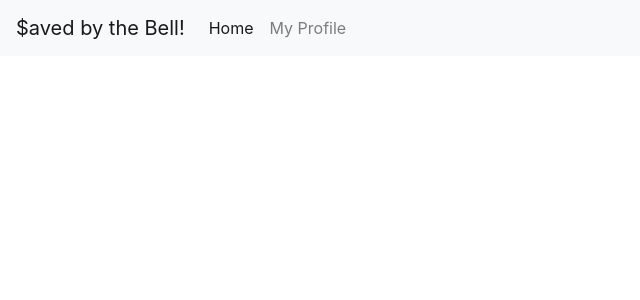
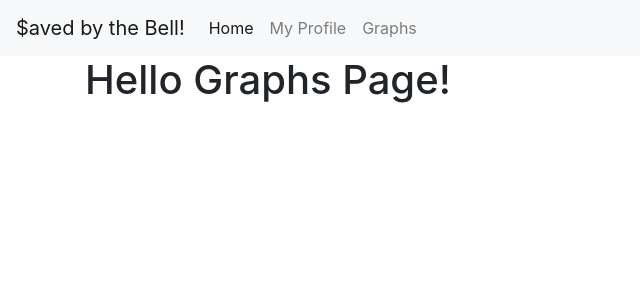
Before and after one commit to pattywitwhy/saved_by_the_bell_vue_app, a Vue app: page /graphs in a window 1280 px wide. Shown: the top 300 px of the page, without its empty margins (0-640 px from the left). Built offline with nearby package versions, Linux system fonts and the light colour scheme.

Commit message:
Started graphs.vue

```diff
--- a/src/App.vue
+++ b/src/App.vue
@@ -2,7 +2,7 @@
   <div id="app">
     <div id="nav">
       <nav class="navbar navbar-expand-lg navbar-light bg-light">
-        <a class="navbar-brand" href="#">$aved by the Bell!</a>
+        <router-link class="navbar-brand" to="/">$aved by the Bell!</router-link>
         <button class="navbar-toggler" type="button" data-toggle="collapse" data-target="#navbarSupportedContent" aria-controls="navbarSupportedContent" aria-expanded="false" aria-label="Toggle navigation">
           <span class="navbar-toggler-icon"></span>
         </button>
@@ -10,10 +10,13 @@
         <div class="collapse navbar-collapse" id="navbarSupportedContent">
           <ul class="navbar-nav mr-auto">
             <li class="nav-item active">
-              <a class="nav-link" href="#">Home <span class="sr-only">(current)</span></a>
+              <router-link class="nav-link" to="#">Home <span class="sr-only">(current)</span></router-link>
             </li>
             <li class="nav-item">
-              <a class="nav-link" href="#">My Profile</a>
+              <router-link class="nav-link" to="#">My Profile</router-link>
+            </li>
+            <li class="nav-item">
+              <router-link class="nav-link" to="graphs">Graphs</router-link>
             </li>
           </ul>
         </div>
--- /dev/null
+++ b/src/views/Graphs.vue
@@ -0,0 +1,25 @@
+<template>
+  <div class="graphs">
+    <div class="container">
+      <h1>Hello Graphs Page!</h1>
+    </div>
+  </div>
+</template>
+
+<style>
+
+</style>
+
+<script>
+var axios = require('axios')
+
+export default {
+  data: function() {
+    return {
+
+    };
+  },
+  created: function() {},
+  methods: {}
+}
+</script>
```
Also changed, not shown: src/router.js (+5 -3 lines).
